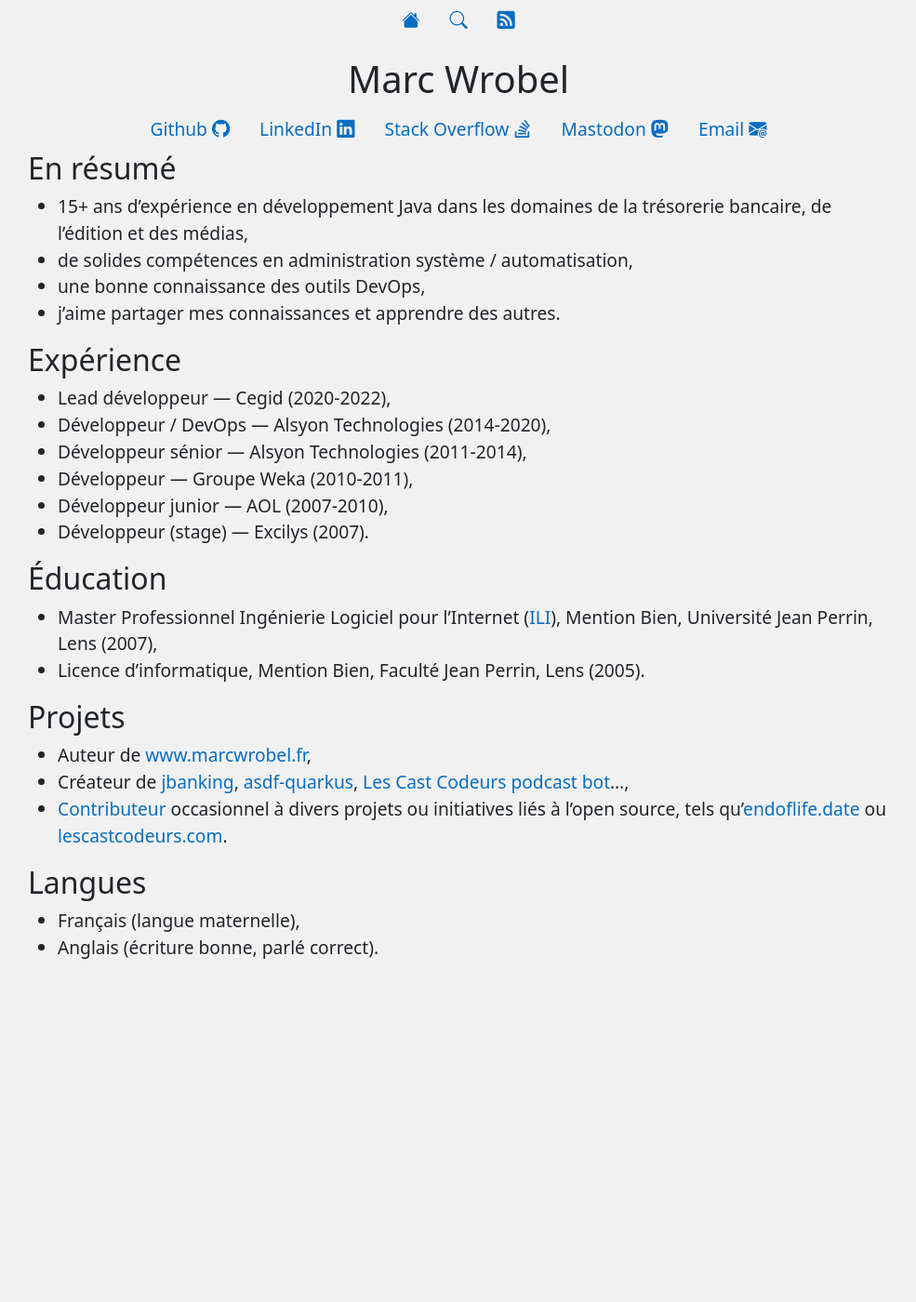
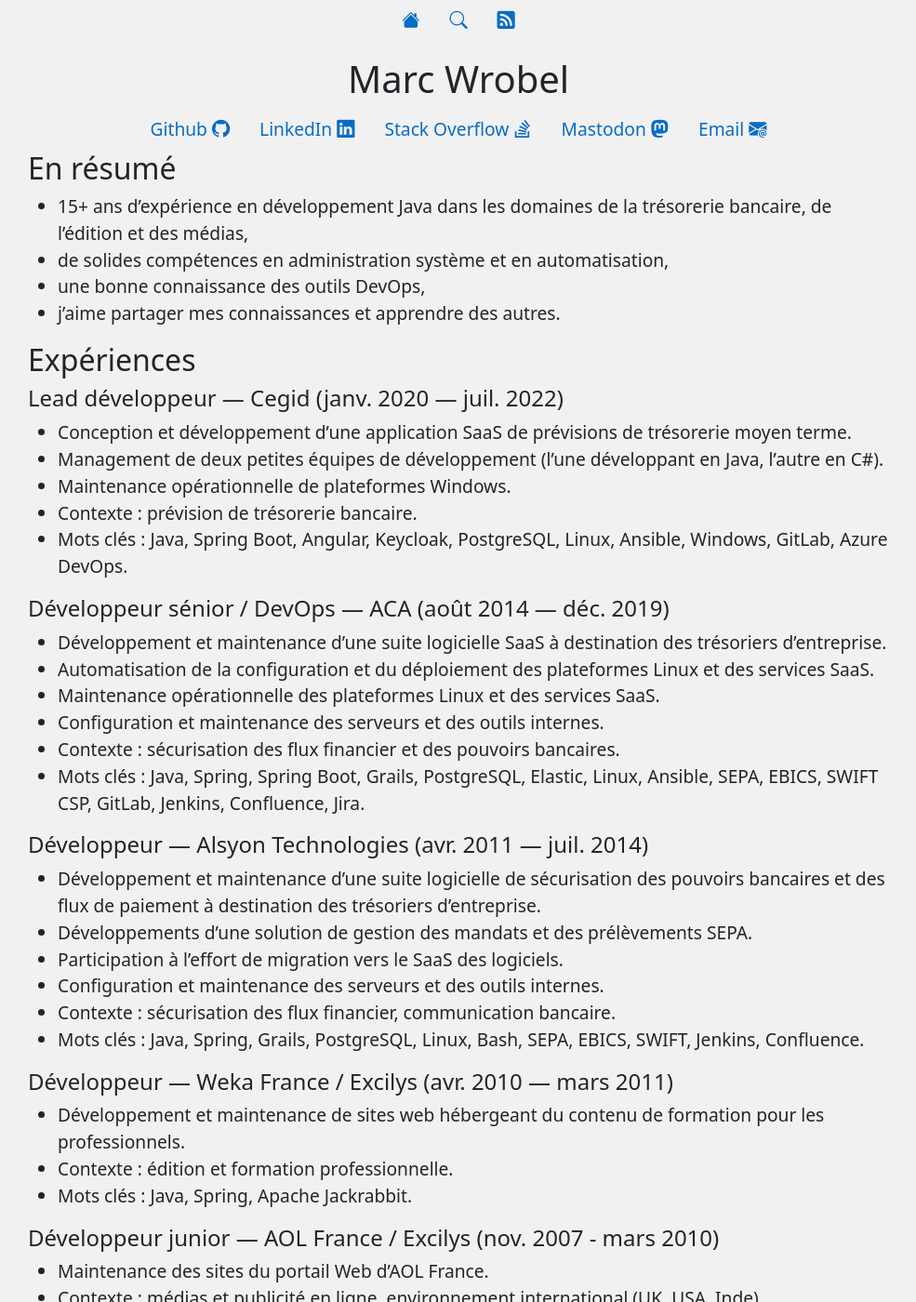
Before and after one commit to marcwrobel/marcwrobel.github.io, a Jekyll site: the page built from a-propos.md, in a window 1280 px wide and 1400 px high. Shown: the whole window at 93% size, without its empty margins (147-1132 px from the left). Built offline with Jekyll 4.4.1, drawn with Linux system fonts in a browser that asks for light colours; some of the changed text lies outside the part shown.

Commit message:
Enrichissement de la page 'À propos'

```diff
--- a/a-propos.md
+++ b/a-propos.md
@@ -6,25 +6,69 @@
 
 ## En résumé
 
-- 15+ ans d'expérience en développement Java dans les domaines de la trésorerie bancaire, de l'édition et des médias,
-- de solides compétences en administration système / automatisation,
+- 15+ ans d'expérience en développement Java dans les domaines de la trésorerie bancaire, de
+  l'édition et des médias,
+- de solides compétences en administration système et en automatisation,
 - une bonne connaissance des outils DevOps,
 - j'aime partager mes connaissances et apprendre des autres.
 
-## Expérience
+## Expériences
 
-- Lead développeur — Cegid (2020-2022),
-- Développeur / DevOps — Alsyon Technologies (2014-2020),
-- Développeur sénior — Alsyon Technologies (2011-2014),
-- Développeur — Groupe Weka (2010-2011),
-- Développeur junior — AOL (2007-2010),
-- Développeur (stage) — Excilys (2007).
+#### Lead développeur — Cegid (janv. 2020 — juil. 2022)
+
+- Conception et développement d'une application SaaS de prévisions de trésorerie moyen terme.
+- Management de deux petites équipes de développement (l'une développant en Java, l'autre en C#).
+- Maintenance opérationnelle de plateformes Windows.
+- Contexte : prévision de trésorerie bancaire.
+- Mots clés : Java, Spring Boot, Angular, Keycloak, PostgreSQL, Linux, Ansible, Windows, GitLab,
+  Azure DevOps.
+
+#### Développeur sénior / DevOps — ACA (août 2014 — déc. 2019)
+
+- Développement et maintenance d'une suite logicielle SaaS à destination des trésoriers d'entreprise.
+- Automatisation de la configuration et du déploiement des plateformes Linux et des services SaaS.
+- Maintenance opérationnelle des plateformes Linux et des services SaaS.
+- Configuration et maintenance des serveurs et des outils internes.
+- Contexte : sécurisation des flux financier et des pouvoirs bancaires.
+- Mots clés : Java, Spring, Spring Boot, Grails, PostgreSQL, Elastic, Linux, Ansible, SEPA, EBICS,
+  SWIFT CSP, GitLab, Jenkins, Confluence, Jira.
+
+#### Développeur — Alsyon Technologies (avr. 2011 — juil. 2014)
+
+- Développement et maintenance d'une suite logicielle de sécurisation des pouvoirs bancaires et des
+  flux de paiement à destination des trésoriers d'entreprise.
+- Développements d'une solution de gestion des mandats et des prélèvements SEPA.
+- Participation à l'effort de migration vers le SaaS des logiciels.
+- Configuration et maintenance des serveurs et des outils internes.
+- Contexte : sécurisation des flux financier, communication bancaire.
+- Mots clés : Java, Spring, Grails, PostgreSQL, Linux, Bash, SEPA, EBICS, SWIFT, Jenkins,
+  Confluence.
+
+#### Développeur — Weka France / Excilys (avr. 2010 — mars 2011)
+
+- Développement et maintenance de sites web hébergeant du contenu de formation pour les
+  professionnels.
+- Contexte : édition et formation professionnelle.
+- Mots clés : Java, Spring, Apache Jackrabbit.
+
+#### Développeur junior — AOL France / Excilys (nov. 2007 - mars 2010)
+
+- Maintenance des sites du portail Web d'AOL France.
+- Contexte : médias et publicité en ligne, environnement international (UK, USA, Inde).
+- Mots clés : Java, Spring, HTML, CSS, Hibernate.
+
+#### Développeur junior — Excilys (avril 2007 - sept. 2007)
+
+- Développement et maintenance du logiciel interne de gestion des congés / feuilles de temps.
+- Réalisation de tests de charge sur les sites du portail Web d'AOL France.
+- Contexte : stage.
+- Mots clés : Java EE, JSP, JPA, HTML, CSS, SQL, JMeter.
 
 ## Éducation
 
 - Master Professionnel Ingénierie Logiciel pour l’Internet
-  ([ILI](https://www.cril.univ-artois.fr/master/ili/m2proili-home.html)), Mention Bien, Université Jean Perrin, Lens
-  (2007),
+  ([ILI](https://www.cril.univ-artois.fr/master/ili/m2proili-home.html)), Mention Bien, Université
+  Jean Perrin, Lens (2007),
 - Licence d’informatique, Mention Bien, Faculté Jean Perrin, Lens (2005).
 
 ## Projets
```
